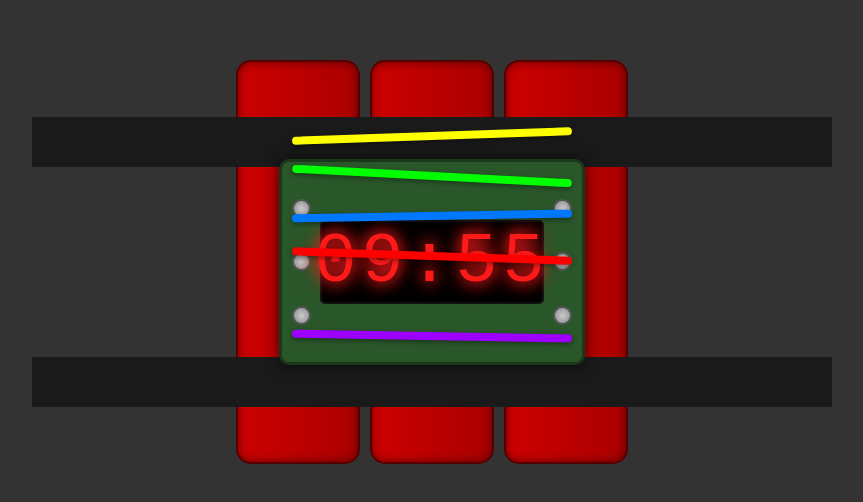
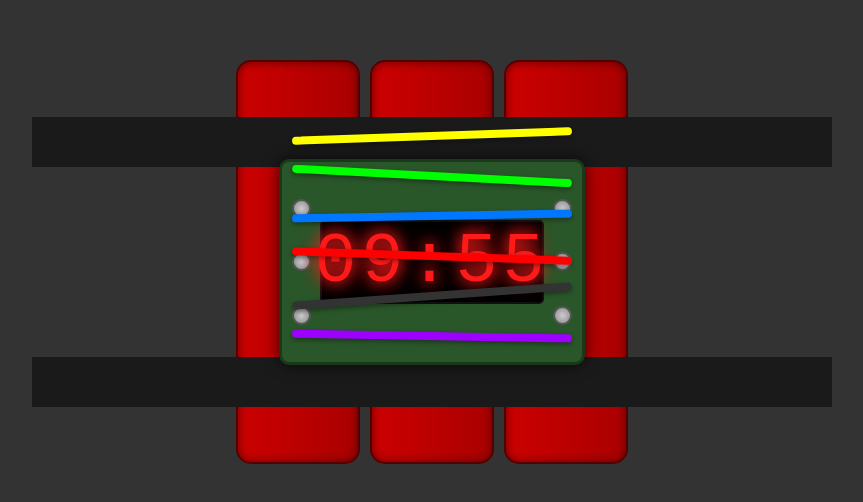
Before and after one commit to Yunkumom/timebomb, a plain HTML site: page index.html in a window 1280 px wide. Shown: the part 138-640 px from the top of the page, without its empty margins (208-1071 px from the left). Drawn offline with Linux system fonts and the light colour scheme.

Commit message:
2 commit

```diff
--- a/index.html
+++ b/index.html
@@ -34,7 +34,7 @@
             <div class="wire" id="wire-2"></div>
             <div class="wire" id="wire-3"></div>
             <div class="wire" id="wire-4"></div>
-            <div class="wire" anid="wire-5"></div>
+            <div class="wire" id="wire-5"></div>
             <div class="wire" id="wire-6"></div>
         </div>
     </div>
```
